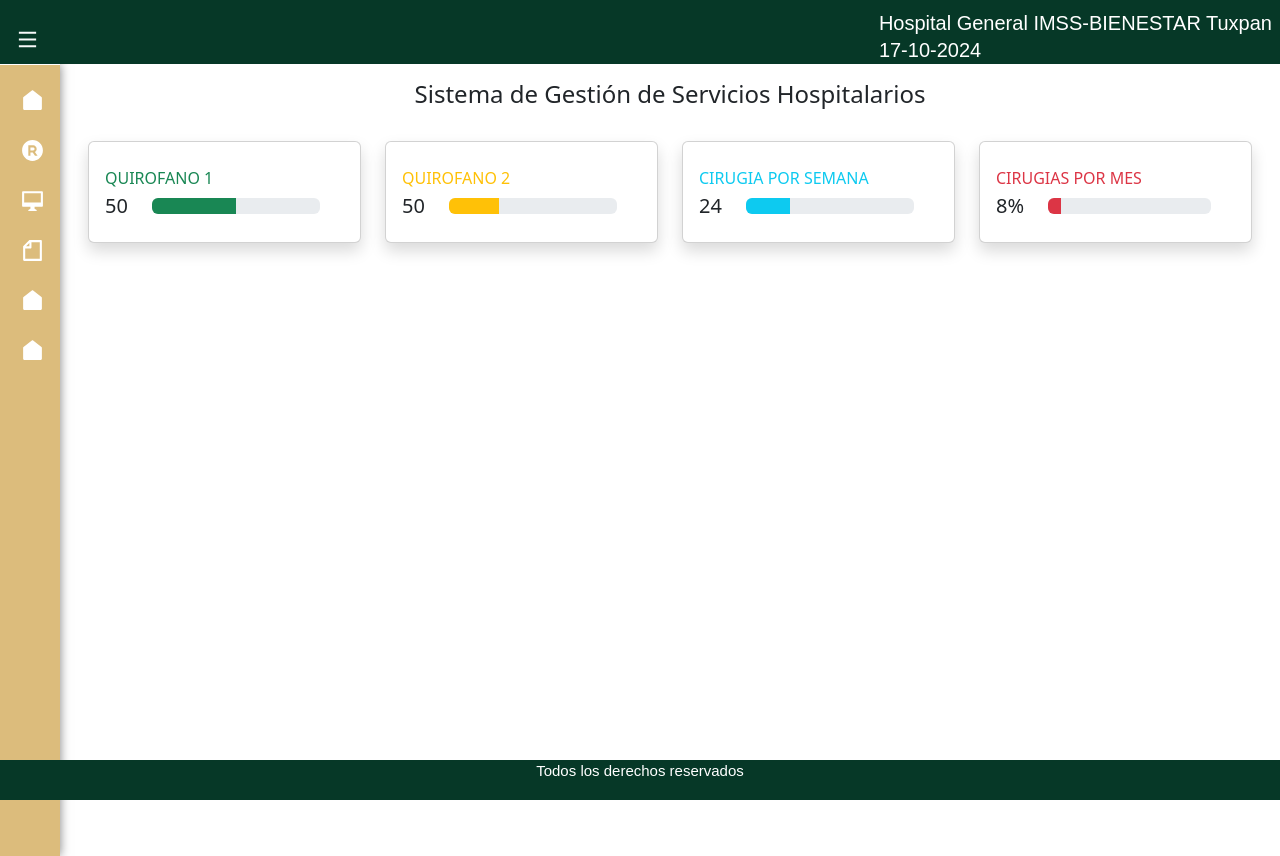
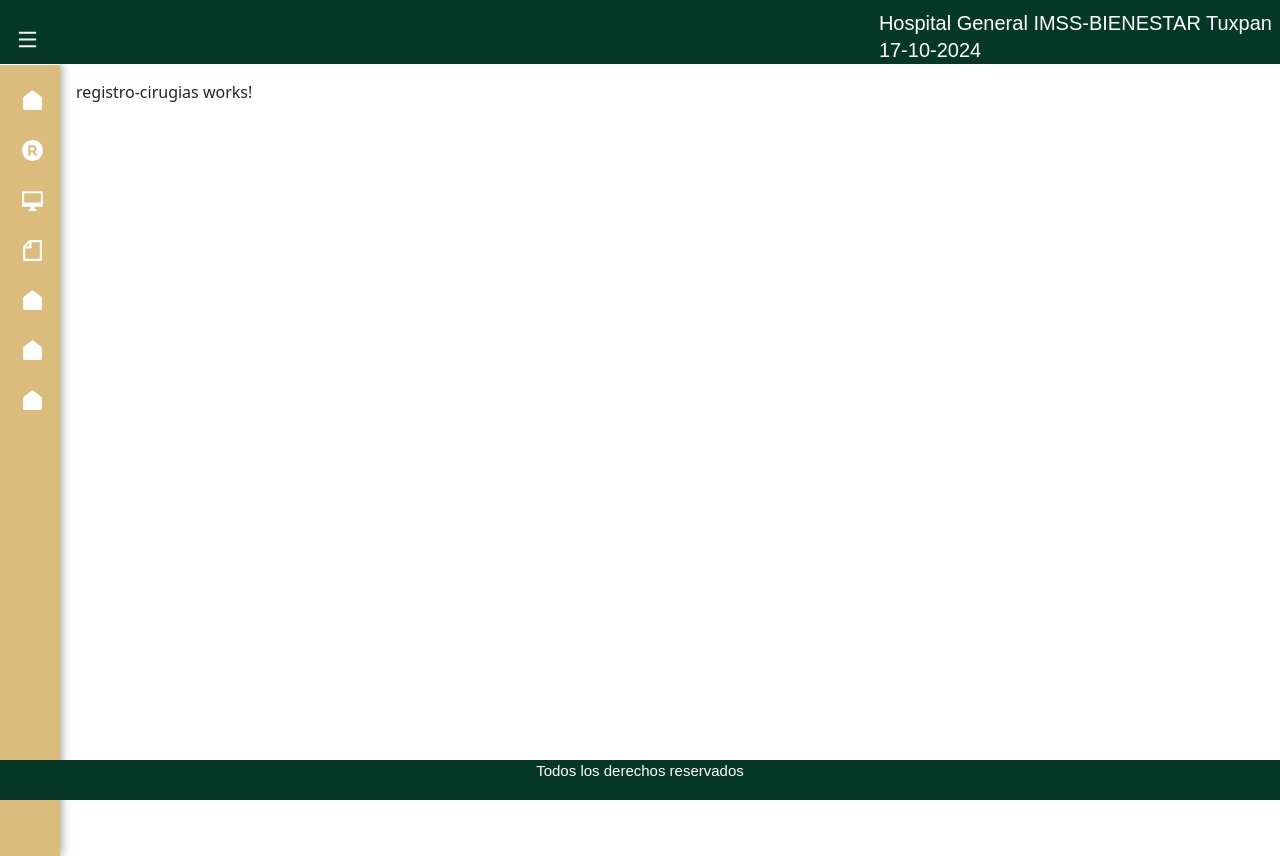
Before and after one commit to Adolfo2803/Proyecto-sishasmf, an Angular app: page /registro_cirugias in a window 1280 px wide. Before the commit this address led to /dashboard. Built offline with nearby package versions, Linux system fonts and the light colour scheme.

Commit message:
Logro: Se agrega la ruta del componente ´registro-cirugias´ en app.routes.ts

```diff
--- a/src/app/app.routes.ts
+++ b/src/app/app.routes.ts
@@ -14,6 +14,10 @@ export const routes: Routes = [
                 loadComponent: () => import('./business/archivo-clinic/archivo-clinic.component')
             },
             {
+                path: 'registro_cirugias',
+                loadComponent: () => import('./business/registro-cirugias/registro-cirugias.component')
+            },
+            {
                 path: '',
                 redirectTo: 'dashboard',
                 pathMatch:'full'
--- a/src/app/business/registro-cirugias/registro-cirugias.component.ts
+++ b/src/app/business/registro-cirugias/registro-cirugias.component.ts
@@ -7,6 +7,6 @@ import { Component } from '@angular/core';
   templateUrl: './registro-cirugias.component.html',
   styleUrl: './registro-cirugias.component.css'
 })
-export class RegistroCirugiasComponent {
+export default class RegistroCirugiasComponent {
 
 }
--- a/src/app/shared/components/sidebar/sidebar.component.html
+++ b/src/app/shared/components/sidebar/sidebar.component.html
@@ -33,6 +33,11 @@
             <span><a routerLink="configuracion" routerLinkActive="active">Configuracion</a></span>
 
         </li>
+        <li class="nav-list-item">
+            <svg xmlns="http://www.w3.org/2000/svg" viewBox="0 0 24 24" width="18" height="18" fill="currentColor" class="it"><path fill="none" d="M0 0h24v24H0z"></path><path d="M21 20C21 20.5523 20.5523 21 20 21H4C3.44772 21 3 20.5523 3 20V9.48907C3 9.18048 3.14247 8.88917 3.38606 8.69972L11.3861 2.47749C11.7472 2.19663 12.2528 2.19663 12.6139 2.47749L20.6139 8.69972C20.8575 8.88917 21 9.18048 21 9.48907V20Z"></path></svg>
+            <span><a routerLink="registro_cirugias" routerLinkActive="active">Registro Cirugias</a></span>
+
+        </li>
 
     </ul>
 
```
